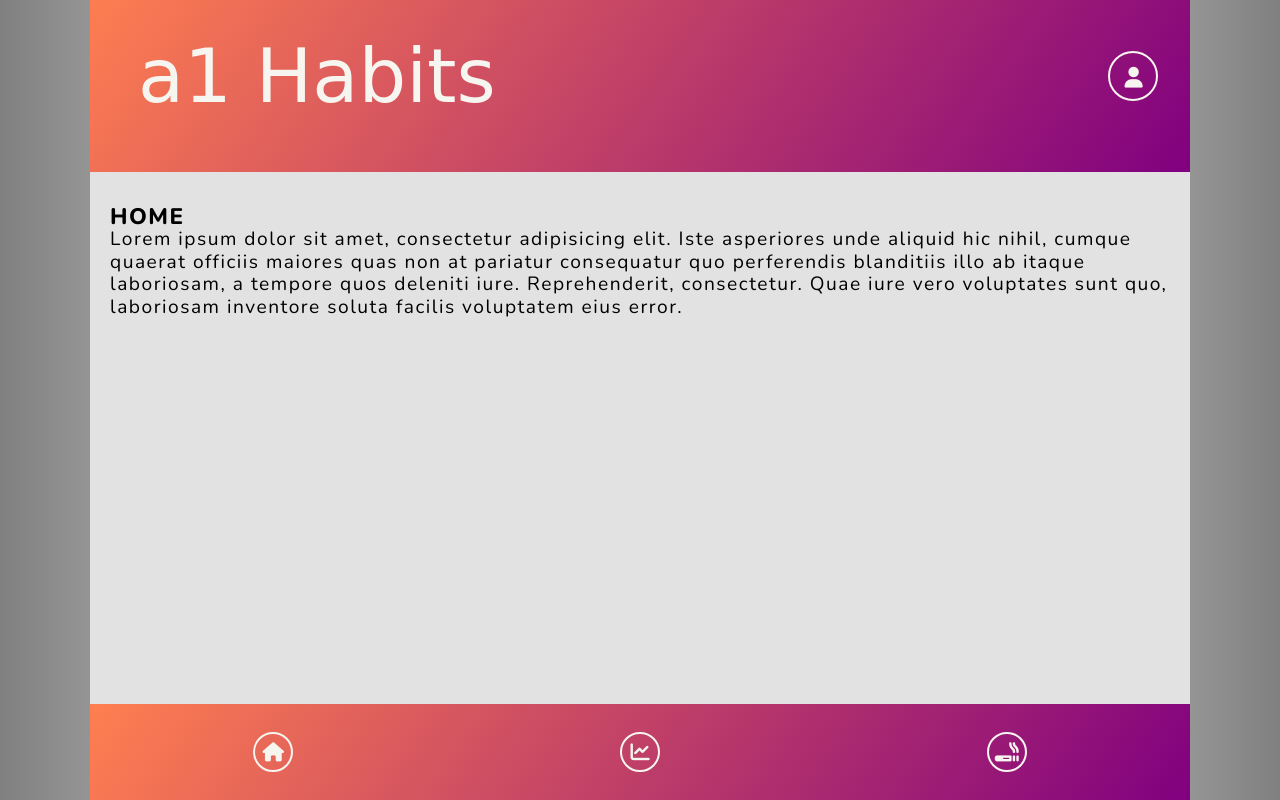
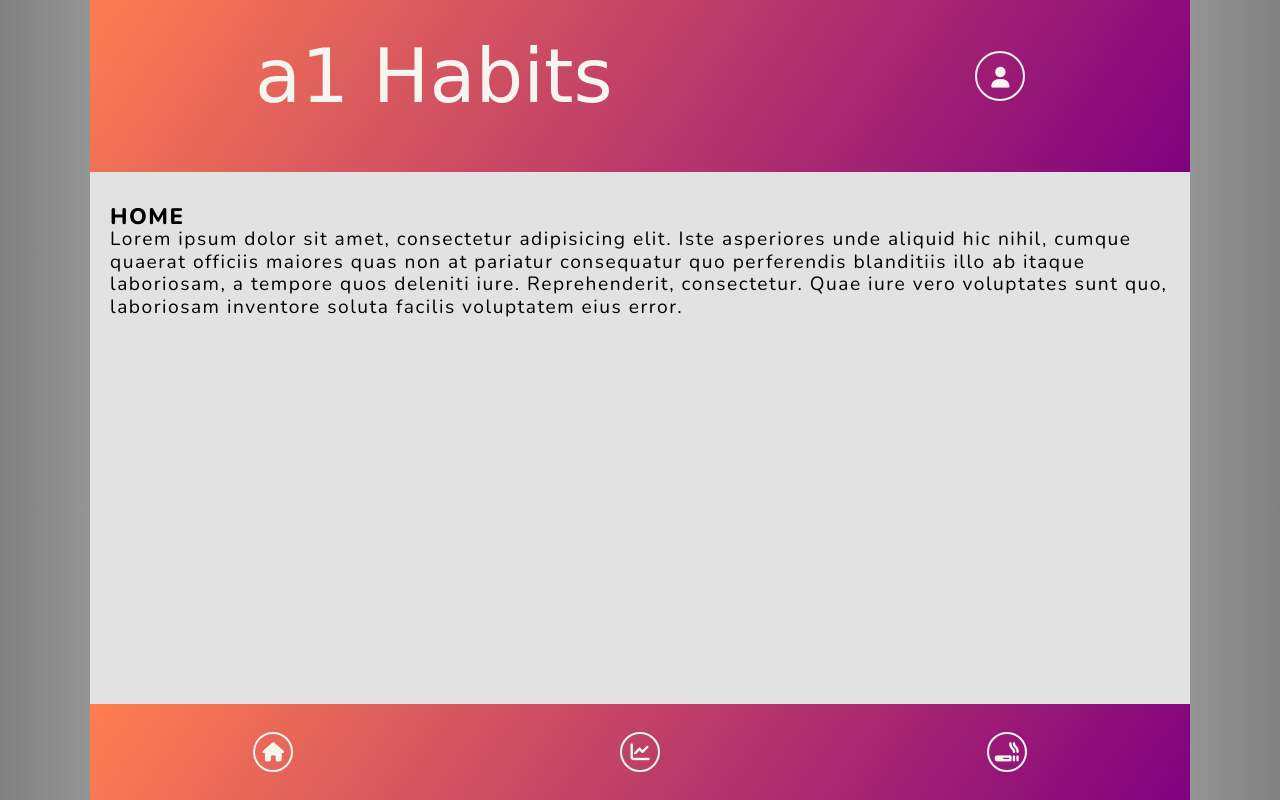
Before and after one commit to LaylaSouthcombe/A1Habits, a website: page client/index.html in a window 1280 px wide. Drawn offline with nearby package versions, Linux system fonts and the light colour scheme; a web font is replaced by a local one.

Commit message:
header justify-content changed to space-around to make it consistend with the footer

```diff
--- a/client/css/style.css
+++ b/client/css/style.css
@@ -44,7 +44,7 @@
   .nav {
     height: 12rem;
     display: flex;
-    justify-content: space-between;
+    justify-content: space-around;
     align-items: center;
     background: linear-gradient(125deg, var(--colOne), var(--colTwo));
     color: var(--light);
@@ -52,7 +52,7 @@
   }
 
   .logo {
-    margin-left: 3rem;
+    /* margin-left: 3rem; */
     font-size: 4.7rem;
     color: var(--light);
     font-family: "Neonderthaw", cursive;
@@ -71,7 +71,7 @@
 
   #auth {
     padding: 0.7rem 0.6rem 0.6rem 0.9rem;
-    margin-right: 2rem;
+    /* margin-right: 2rem; */
     border: 2px solid var(--light);
     border-radius: 100%;
     width: 50px;
```
